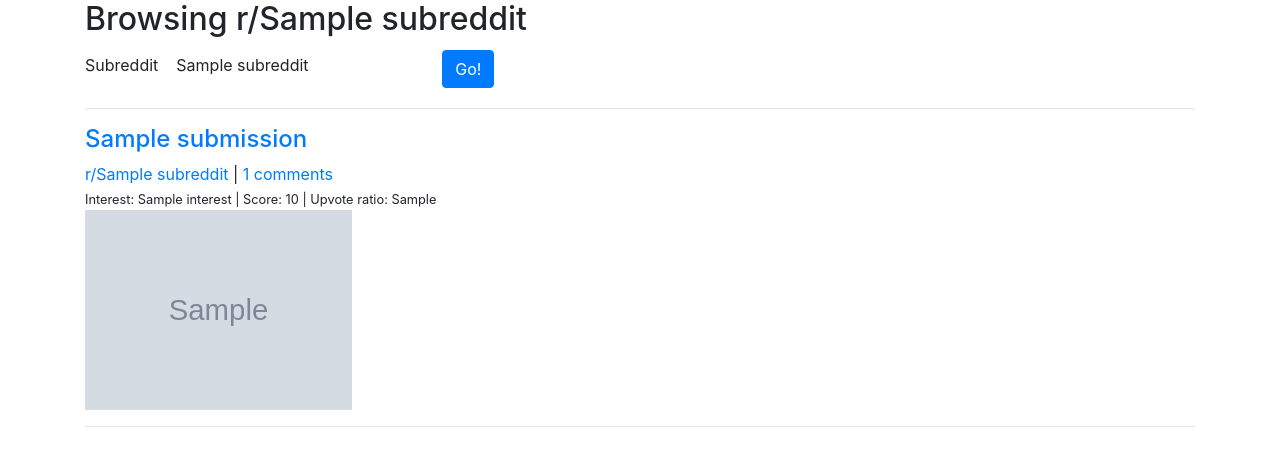
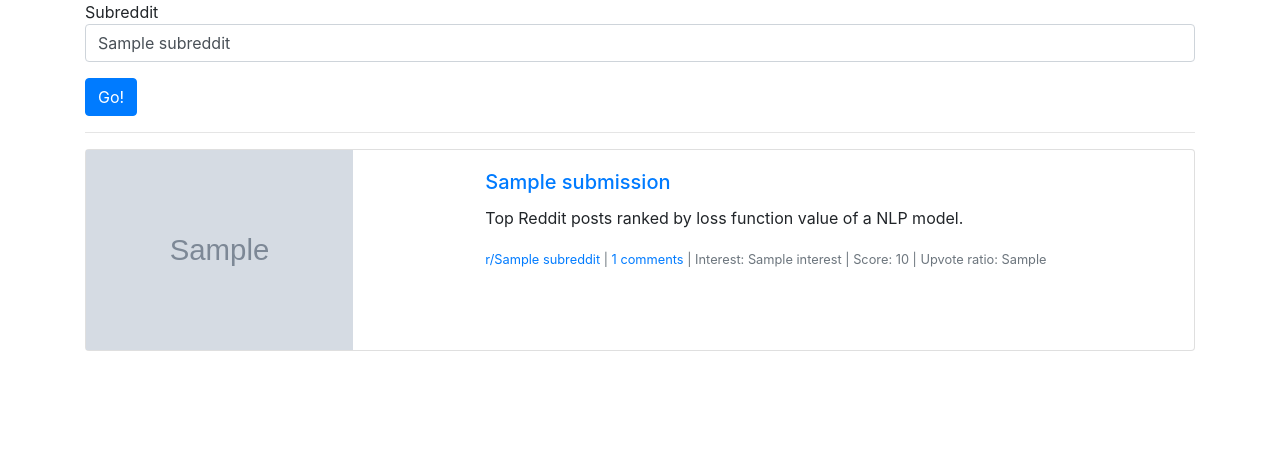
Before and after one commit to tianle91/interesting, a Flask app: template templates/subreddit.html in a window 1280 px wide. Shown: the part 56-522 px from the top of the page. Run offline with Flask 2, Linux system fonts and the light colour scheme; the template is opened without the code that fills it: most values are stand-ins (such as "Sample title", 1, 10 or a date in 2020); grey boxes marked "Sample" are stand-in pictures; parts of the project's set-up code (start-up, migrations or seed data) failed here and were passed over; some libraries are stand-ins or nearby versions.

Commit message:
Update subreddit.html

```diff
--- a/templates/subreddit.html
+++ b/templates/subreddit.html
@@ -1,16 +1,11 @@
 {% extends 'base.html' %}
 
 {% block content %}
-<h2>{% block title %} Browsing r/{{ res['subreddit'] }}{% endblock %}</h3>
-
-<form class="form-inline" method="post">
-    <div class="form-group mb-2">
+<form class="form" method="post">
+    <div class="form-group">
         Subreddit
-    </div>
-    <div class="form-group mx-sm-3 mb-2">
-        <label for="subreddit" class="sr-only">subreddit</label>
         <input type="text" name="subreddit" id="subreddit" placeholder="{{ res['subreddit'] }}"
-            class="form-control-plaintext" value="{{ res['subreddit'] or request.form['subreddit'] }}">
+            class="form-control" value="{{ res['subreddit'] or request.form['subreddit'] }}">
     </div>
     <button type="submit" class="btn btn-primary">Go!</button>
 </form>
@@ -18,23 +13,32 @@
 
 <!-- blocks for content -->
 {% for submission in res['content'] %}
-<h4><a href="{{ submission['content_url'] }}" target="_blank">{{ submission['title'] }}</a></h4>
-<a href="{{ url_for(endpoint='show_interesting_submissions', subreddit=submission['subreddit']) }}">r/{{ submission['subreddit'] }}</a>
-| <a href="{{ submission['comments_url'] }}">{{ submission['num_comments'] }} comments</a>
-<!-- other info and comment link -->
-<br>
-<small>
-    Interest: {{ submission['interest'] }}
-    | Score: {{ submission['score'] }}
-    | Upvote ratio: {{ submission['upvote_ratio'] }}
-</small>
-
-<!-- if there's an image, include it in page -->
-{% if submission['image_url'] is not none %}
-<br>
-<a href="{{ submission['image_url'] }}"><img src="{{ submission['image_url'] }}" alt="image" height="200"></a>
-{% endif %}
-<hr>
+<div class="card mb-3">
+    <div class="row g-0">
+        <div class="col-md-4">
+            {% if submission['image_url'] is not none %}
+            <a href="{{ submission['image_url'] }}"><img src="{{ submission['image_url'] }}" alt="image" height="200"></a>
+            {% endif %}
+        </div>
+        <div class="col-md-8">
+            <div class="card-body">
+                <h5 class="card-title">
+                    <a href="{{ submission['content_url'] }}" target="_blank">{{ submission['title'] }}</a>
+                </h5>
+                <p class="card-text">
+                    Top Reddit posts ranked by loss function value of a NLP model.
+                </p>
+                <p class="card-text"><small class="text-muted">
+                    <a href="{{ url_for(endpoint='show_interesting_submissions', subreddit=submission['subreddit']) }}">r/{{ submission['subreddit'] }}</a>
+                    | <a href="{{ submission['comments_url'] }}">{{ submission['num_comments'] }} comments</a>
+                    | Interest: {{ submission['interest'] }}
+                    | Score: {{ submission['score'] }}
+                    | Upvote ratio: {{ submission['upvote_ratio'] }}
+                    </small></p>
+            </div>
+        </div>
+    </div>
+</div>
 {% endfor %}
 
 {% endblock %}
```
